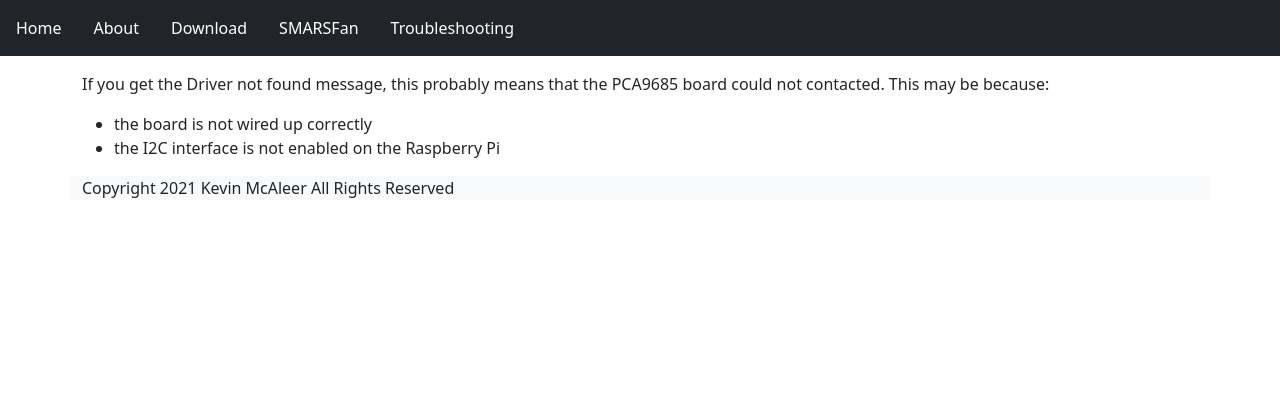
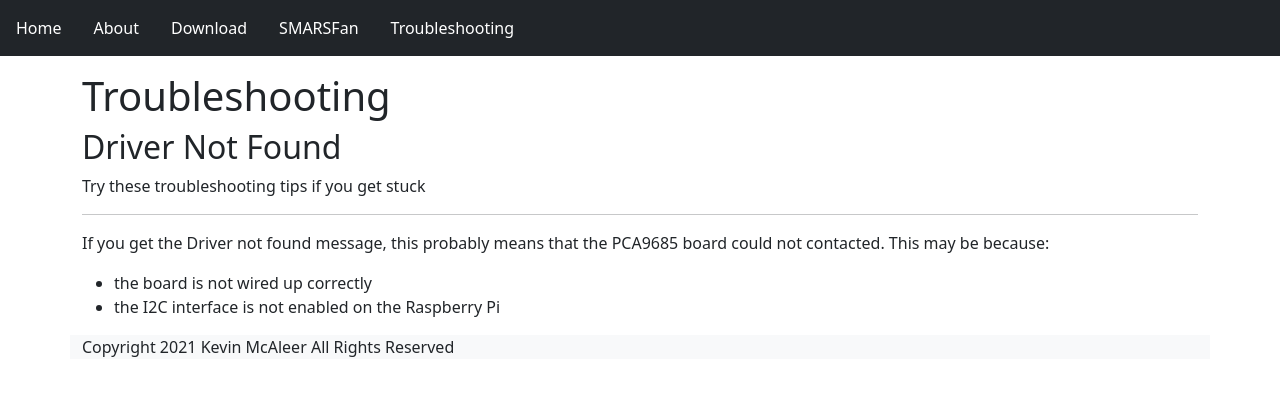
Before and after one commit to kevinmcaleer/SMARSLab, a Jekyll site: the page built from docs/driver_not_found.md, in a window 1280 px wide. Shown: the top 396 px of the page. Built offline with Jekyll 4.4.1, drawn with Linux system fonts in a browser that asks for light colours.

Commit message:
updated documentation consistency

```diff
--- /dev/null
+++ b/docs/_includes/title.html
@@ -0,0 +1,4 @@
+<h1>{{page.title}}</h1>
+<h2>{{page.subtitle}}</h2>
+<p>{{page.description}}</p>
+<hr />
--- a/docs/_layouts/default.html
+++ b/docs/_layouts/default.html
@@ -14,6 +14,7 @@
 <body>
     {% include header.html %}
     <div class="container my-3">
+      {% include title.html %}
       {{ content }}
     </div>
     {% include footer.html %}
--- a/docs/driver_not_found.md
+++ b/docs/driver_not_found.md
@@ -1,6 +1,8 @@
 ---
 layout: default
-title: Driver Not Found
+title: Troubleshooting
+subtitle: Driver Not Found
+description: Try these troubleshooting tips if you get stuck
 ---
 
 If you get the Driver not found message, this probably means that the PCA9685 board could not contacted.
```
Also changed, not shown: docs/about.md (+5 -7 lines), docs/download.md (+2 -5 lines).
